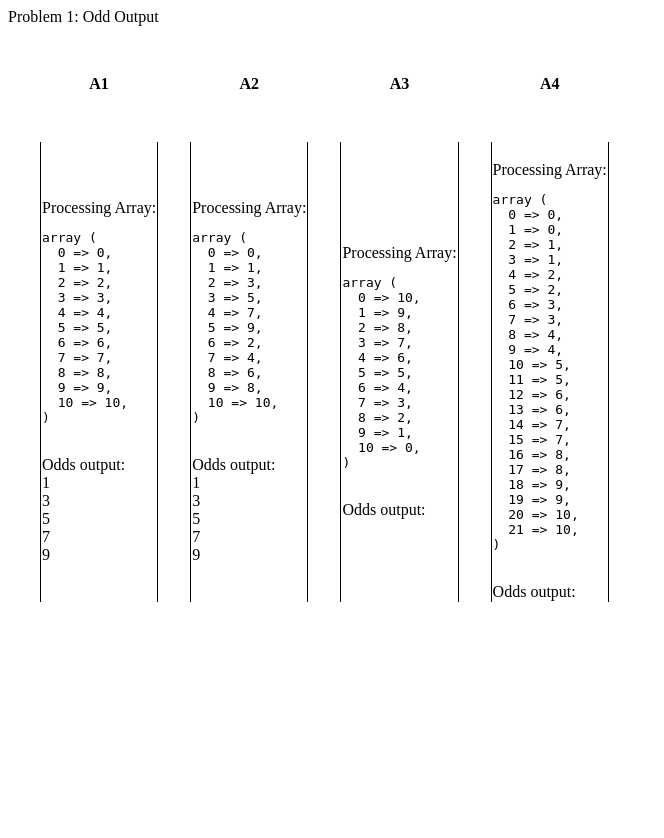
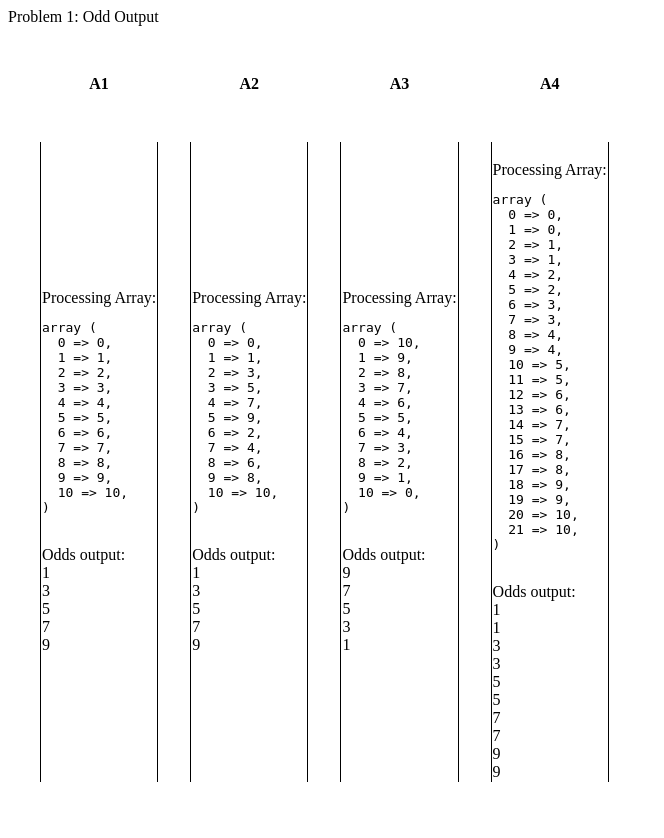
Before and after one commit to ClaytonHeidt/IT202-009, a PHP site: page /HW2/problem1.php in a window 1280 px wide. Shown: the whole page, without its empty margins (0-664 px from the left). Before the commit the page ends 602 px from the top, so only its background shows below. Run offline with PHP 8.4, Linux system fonts and the light colour scheme.

Commit message:
problem 1 done

```diff
--- a/public_html/HW2/problem1.php
+++ b/public_html/HW2/problem1.php
@@ -12,8 +12,8 @@ function processArray($arr) {
 
     for ($x = 0; $x < count($arr); $x++){
         $y = $arr[$x] % 2;
-        //echo $arr[$x];
-        if ($arr[$y] == 1){
+
+        if ($y == 1){
             echo $arr[$x] . "<br>";
         }
     }
```
